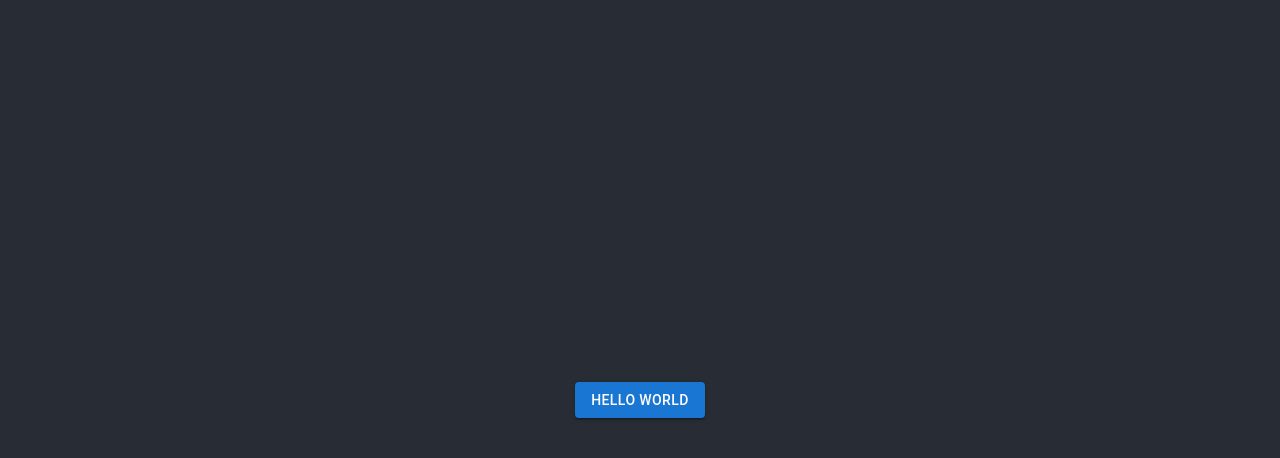
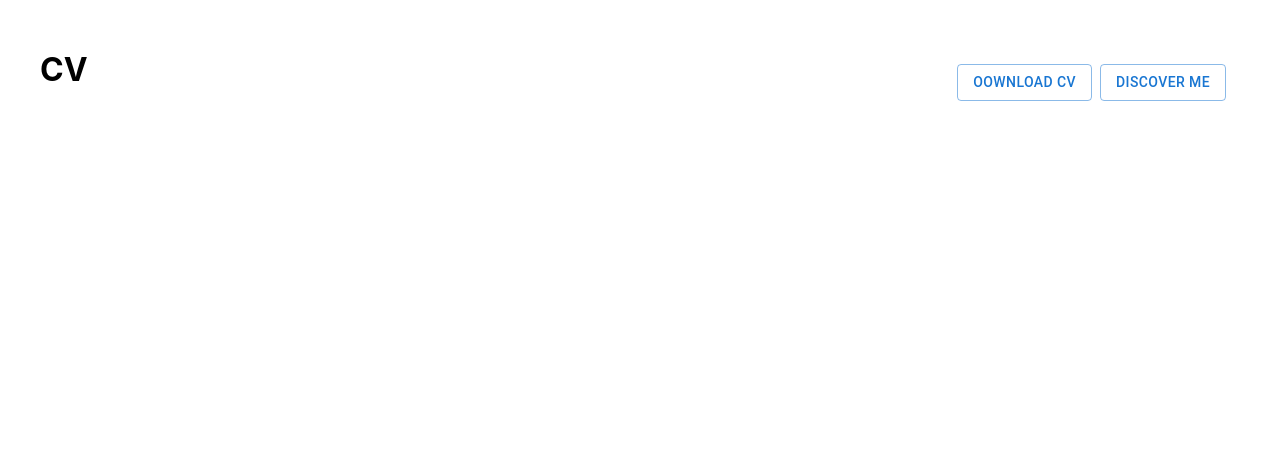
Before and after one commit to jeepra-dev/cv, a React (Create React App) app: page / in a window 1280 px wide. Shown: the top 458 px of the page. Built offline with nearby package versions, Linux system fonts and the light colour scheme.

Commit message:
implement header and anymore page

```diff
--- a/src/App.tsx
+++ b/src/App.tsx
@@ -1,15 +1,12 @@
 import React from 'react'
 import './App.css'
 import { Button } from '@mui/material'
+import MainPage from './pages/main-page/MainPage'
 
 function App() {
   return (
     <div className="App">
-      <header className="App-header">
-        <div>
-          <Button variant="contained">Hello World</Button>
-        </div>
-      </header>
+      <MainPage />
     </div>
   )
 }
--- /dev/null
+++ b/src/components/common/button/ButtonPage.tsx
@@ -0,0 +1,18 @@
+import React from 'react'
+import Button from '@mui/material/Button'
+
+interface IProps {
+  title: string
+}
+
+function ButtonPage({ title }: IProps) {
+  return (
+    <div>
+      <Button variant="outlined" sx={{ m: 0.5 }}>
+        {title}
+      </Button>
+    </div>
+  )
+}
+
+export default ButtonPage
--- /dev/null
+++ b/src/components/common/card/Card.css
@@ -0,0 +1,4 @@
+.card-container {
+  min-height: 100vh;
+  background-color: red;
+}
--- /dev/null
+++ b/src/components/common/header/Header.css
@@ -0,0 +1,10 @@
+.header-container {
+  display: flex;
+  justify-content: space-between;
+  padding: 50px 40px;
+}
+
+.header-button {
+  display: flex;
+  padding: 10px;
+}
--- /dev/null
+++ b/src/components/common/header/Header.tsx
@@ -0,0 +1,18 @@
+import React from 'react'
+import Logo from '../logo/Logo'
+import ButtonPage from '../button/ButtonPage'
+import './Header.css'
+
+function Header() {
+  return (
+    <div className="header-container">
+      <Logo />
+      <div className="header-button">
+        <ButtonPage title="OOWNLOAD CV" />
+        <ButtonPage title="DISCOVER ME" />
+      </div>
+    </div>
+  )
+}
+
+export default Header
--- /dev/null
+++ b/src/components/common/logo/Logo.tsx
@@ -0,0 +1,11 @@
+import React from 'react'
+
+function Logo() {
+  return (
+    <div>
+      <h1>CV</h1>
+    </div>
+  )
+}
+
+export default Logo
--- a/src/index.css
+++ b/src/index.css
@@ -11,3 +11,8 @@ code {
   font-family: source-code-pro, Menlo, Monaco, Consolas, 'Courier New',
     monospace;
 }
+
+* {
+  margin: 0;
+  padding: 0;
+}
--- /dev/null
+++ b/src/pages/main-page/MainPage.tsx
@@ -0,0 +1,8 @@
+import React from 'react'
+import Header from '../../components/common/header/Header'
+
+function MainPage() {
+  return <Header />
+}
+
+export default MainPage
```
Also changed, not shown: src/components/common/banderole/Banderole.tsx (added, +7 -0 lines), src/components/common/card/Card.tsx (added, +16 -0 lines).
